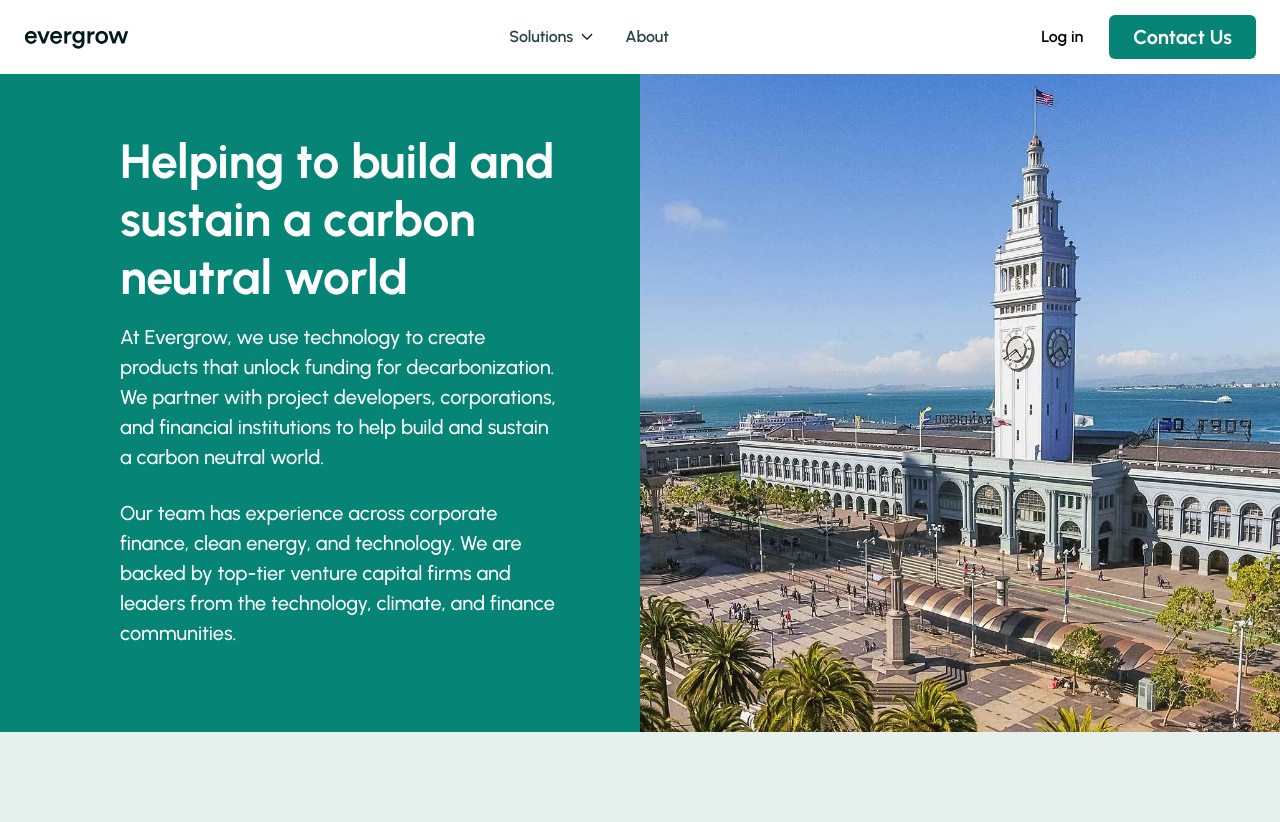
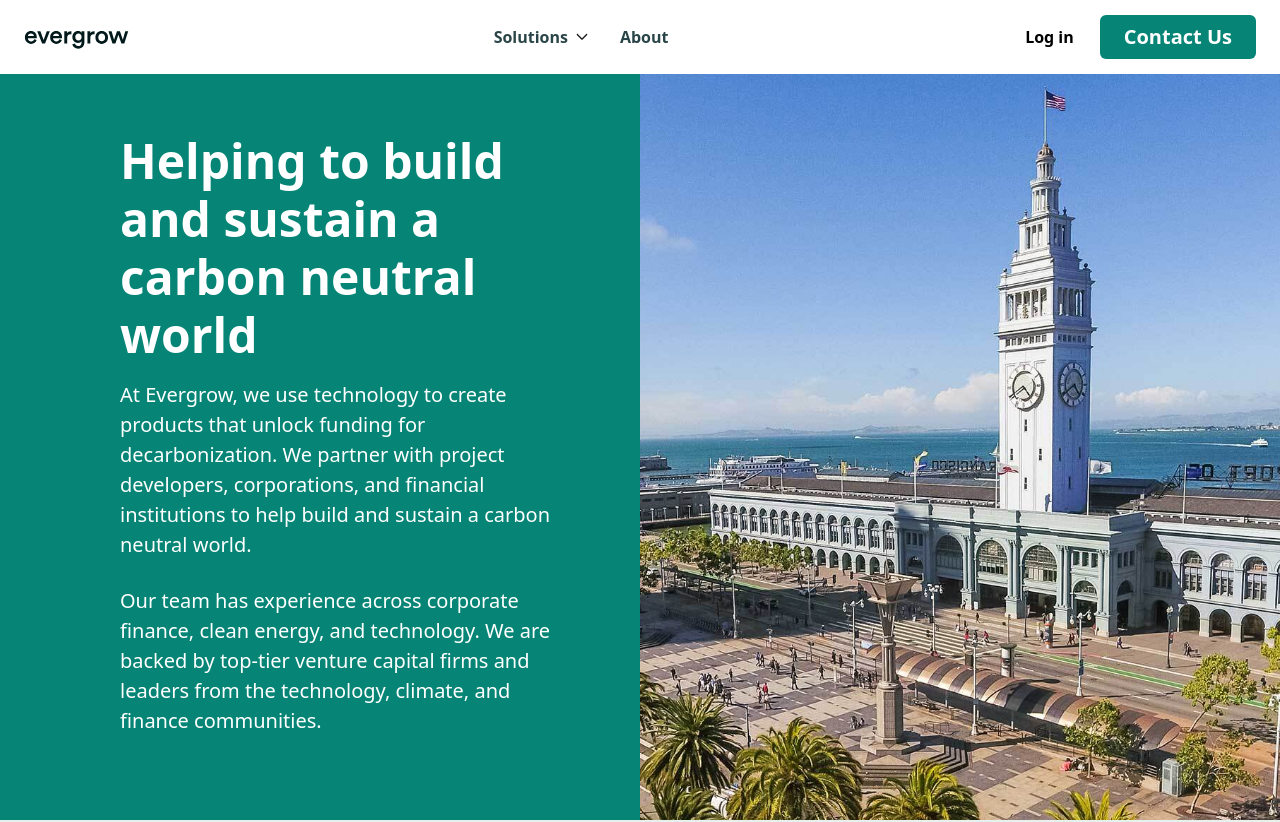
Before and after one commit to ArtemPalamarchuk/evergrow-website, a Vue app: page /about in a window 1280 px wide. Shown: the top 822 px of the page. Built offline with nearby package versions, Linux system fonts and the light colour scheme.

Commit message:
fonts preload

```diff
--- a/index.html
+++ b/index.html
@@ -9,5 +9,8 @@
   <body class="antialiased">
     <div id="app"></div>
     <script type="module" src="/src/main.ts"></script>
+    <link rel="preload" as="font" href="./src/assets/fonts/Urbanist/Urbanist-Bold.ttf" type="font/ttf" crossorigin="anonymous">
+    <link rel="preload" as="font" href="./src/assets/fonts/Urbanist/Urbanist-Medium.ttf" type="font/ttf" crossorigin="anonymous">
+    <link rel="preload" as="font" href="./src/assets/fonts/Urbanist/Urbanist-SemiBold.ttf" type="font/ttf" crossorigin="anonymous">
   </body>
 </html>
--- a/src/assets/styles/style.css
+++ b/src/assets/styles/style.css
@@ -2,19 +2,10 @@
 @tailwind components;
 @tailwind utilities;
 
-@font-face {
-  font-family: "Urbanist-500";
-  src: url("../fonts/Urbanist/Urbanist-Medium.ttf");
-}
-
-@font-face {
-  font-family: "Urbanist-600";
-  src: url("../fonts/Urbanist/Urbanist-SemiBold.ttf");
-}
-
-@font-face {
-  font-family: "Urbanist-700";
-  src: url("../fonts/Urbanist/Urbanist-Bold.ttf");
+@layer base {
+  html {
+    font-family: Urbanist, system-ui, sans-serif;
+  }
 }
 
 #app{
--- a/src/main.ts
+++ b/src/main.ts
@@ -1,9 +1,9 @@
+import './assets/styles/style.css'
 import {createApp} from 'vue'
 import App from './App.vue'
 import router from './router'
 import axios from 'axios'
 import VueAxios from 'vue-axios'
-import './assets/styles/style.css'
 
 const app = createApp(App)
 
--- a/tailwind.config.js
+++ b/tailwind.config.js
@@ -15,9 +15,12 @@ module.exports = {
         "error": '#BC0017',
       },
       fontFamily: {
-        ["urbanist-m"]: "Urbanist-500",
-        ["urbanist-sb"]: "Urbanist-600",
-        ["urbanist-b"]: "Urbanist-700",
+        "urbanist": "Urbanist",
+      },
+      fontWeight: {
+        'urbanist-m': '500',
+        'urbanist-sb': '600',
+        'urbanist-b': '700',
       },
       fontSize: {
         // Headings
```
